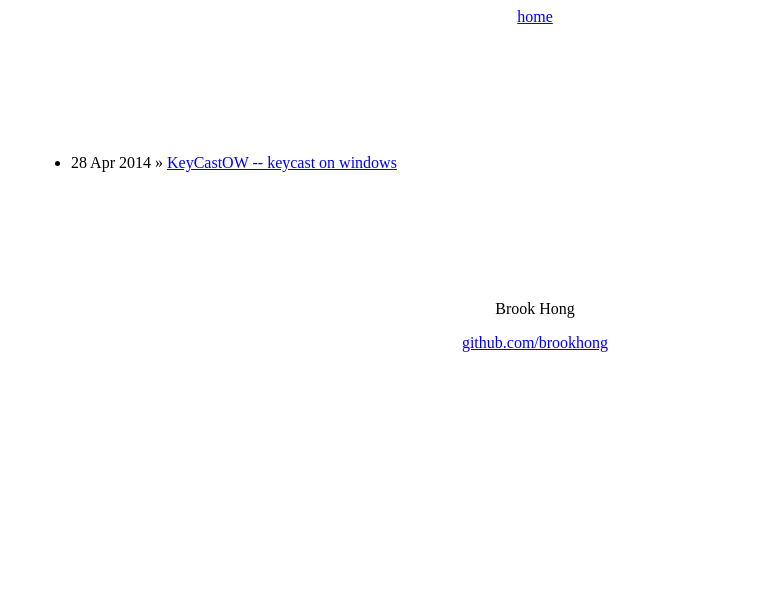
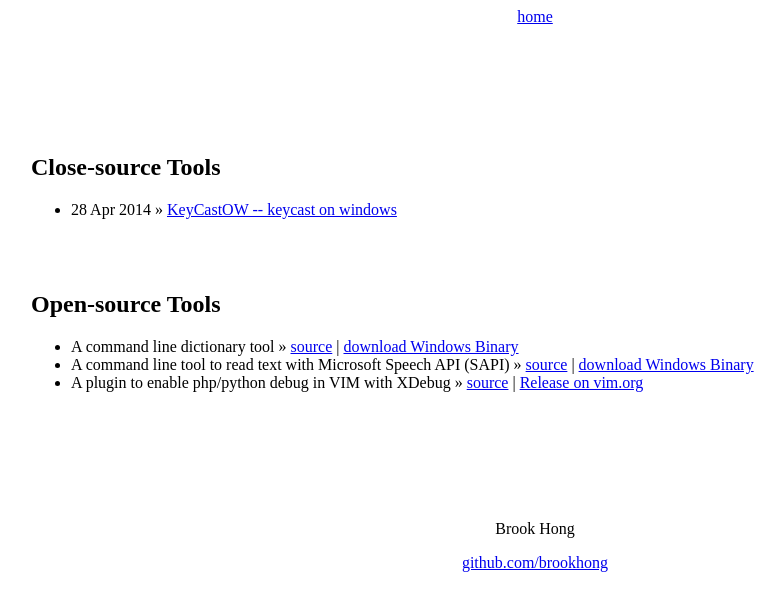
Before and after one commit to brookhong/brookhong.github.io, a Jekyll site: the page built from index.html, in a window 1280 px wide. Shown: the top 611 px of the page, without its empty margins (105-889 px from the left). Built offline with Jekyll 4.4.1, drawn with Linux system fonts in a browser that asks for light colours.

```diff
--- a/assets/css/default.css
+++ b/assets/css/default.css
@@ -4,3 +4,6 @@ div#post, div#home {
 div.footer, div.title {
     text-align: center;
 }
+div#home h2 {
+    margin-top: 3em;
+}
--- a/index.html
+++ b/index.html
@@ -4,10 +4,18 @@ title: Brook Hong
 ---
 
 <div id="home">
-  <ul class="posts">
-    {% for post in site.posts %}
-      <li><span>{{ post.date | date_to_string }}</span> &raquo; <a href="{{ post.url }}">{{ post.title }}</a></li>
-    {% endfor %}
-  </ul>
 
+    <h2>Close-source Tools</h2>
+    <ul class="posts">
+        {% for post in site.posts %}
+        <li><span>{{ post.date | date_to_string }}</span> &raquo; <a href="{{ post.url }}">{{ post.title }}</a></li>
+        {% endfor %}
+    </ul>
+
+    <h2>Open-source Tools</h2>
+    <ul class="projects">
+        <li>A command line dictionary tool &raquo; <a href="https://github.com/brookhong/kv">source</a> | <a href="/assets/downloads/kv.zip">download Windows Binary</a></li>
+        <li>A command line tool to read text with Microsoft Speech API (SAPI) &raquo; <a href="https://github.com/brookhong/tts">source</a> | <a href="/assets/downloads/tts.zip">download Windows Binary</a></li>
+        <li>A plugin to enable php/python debug in VIM with XDebug &raquo; <a href="https://github.com/brookhong/DBGPavim">source</a> | <a href="http://www.vim.org/scripts/script.php?script_id=4059">Release on vim.org</a></li>
+    </ul>
 </div>
```
Also changed, not shown: 2 other files.
